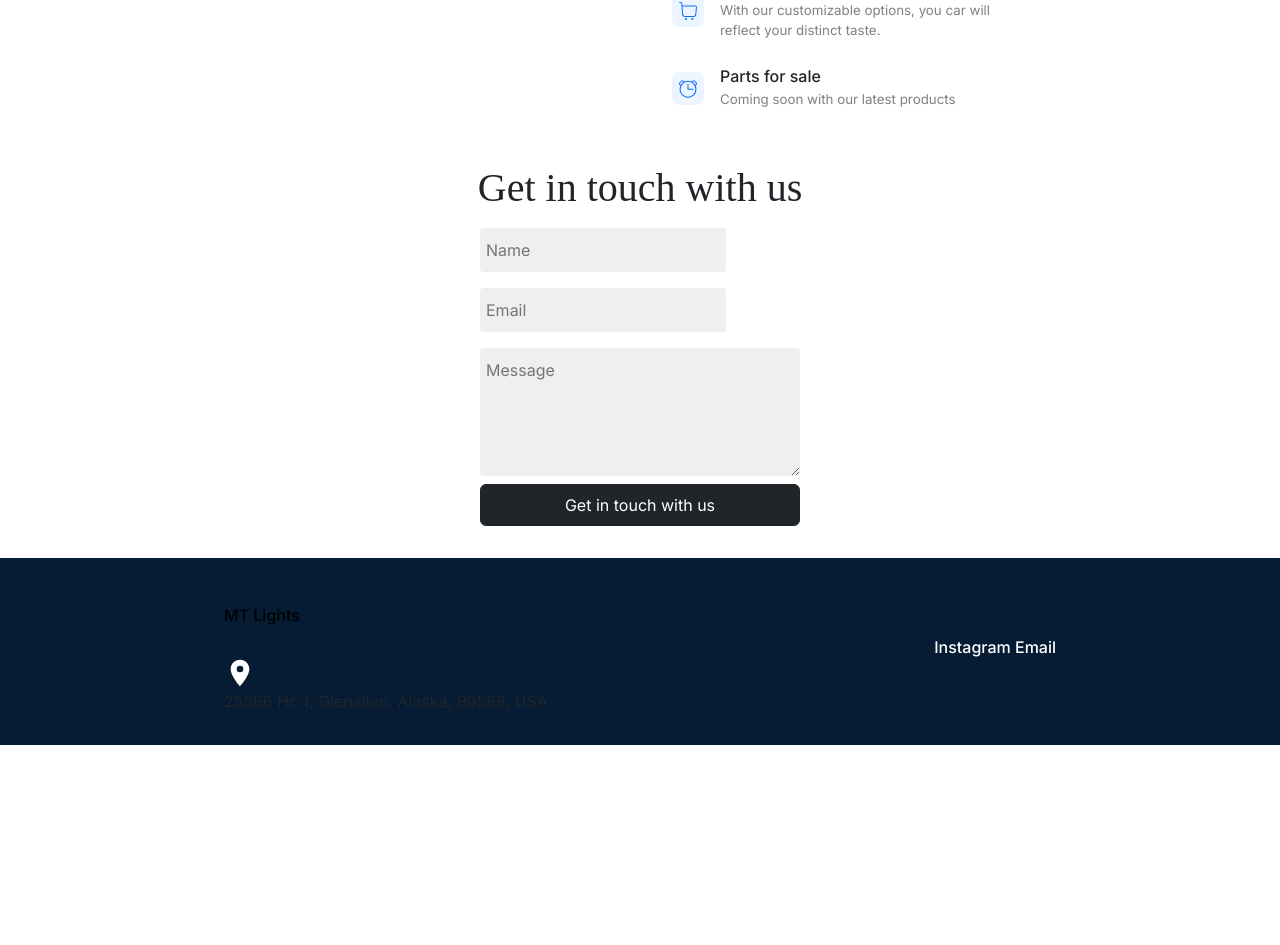
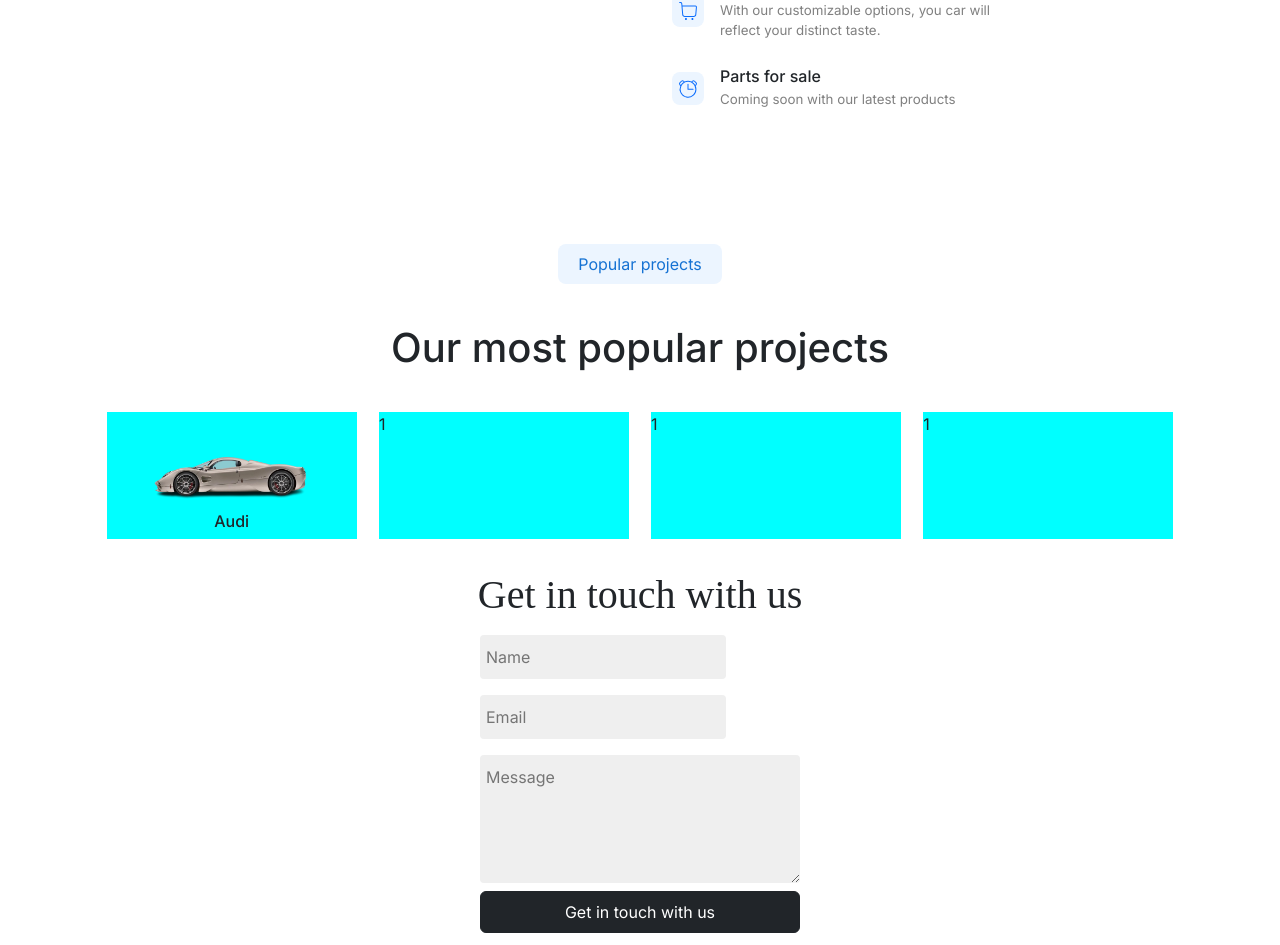
Before and after one commit to kennataddese6/threecars, a Next.js app: page / in a window 1280 px wide. Shown: the part 2007-2952 px from the top of the page. Before the commit the page ends 2752 px from the top, so only its background shows below. Built offline with nearby package versions, Linux system fonts and the light colour scheme; a web font is replaced by a local one.

Commit message:
prepare project page

```diff
--- a/app/globals.css
+++ b/app/globals.css
@@ -106,6 +106,16 @@ body,
   display: flex;
   flex-wrap: wrap;
 }
+.projectsContainer {
+  margin: 16px auto;
+  display: flex;
+  flex-wrap: wrap;
+  justify-content: space-between;
+}
+.projects {
+  width: 250px;
+  background-color: aqua;
+}
 .workstep {
   margin: auto;
   padding: 6em 0 0;
@@ -172,6 +182,11 @@ body,
 .heroImage {
   width: 100%;
   height: 35vh;
+  object-fit: contain;
+}
+.projectImage {
+  width: 100%;
+  height: 100px;
   object-fit: contain;
 }
 .sneakinfo {
--- a/app/page.tsx
+++ b/app/page.tsx
@@ -402,6 +402,26 @@ export default function Home() {
           </div>
         </div>
       </motion.div>
+      <motion.div
+        initial={{ opacity: 0 }}
+        whileInView={{ opacity: 1 }}
+        transition={{ duration: 1.6, delay: 0.5, ease: 'easeInOut' }}
+        className="workstep col-lg-11 col-xl-9"
+      >
+        <button className="works-button " style={{ margin: 'auto' }}>
+          Popular projects
+        </button>
+        <h1 className="steps-header">Our most popular projects</h1>
+      </motion.div>
+      <div className="projectsContainer col-xl-10">
+        <div className="projects">
+          <Image src={sports2} alt="projectimage" className="projectImage" />
+          <h6 className="center-text">Audi</h6>
+        </div>
+        <div className="projects">1</div>
+        <div className="projects">1</div>
+        <div className="projects">1</div>
+      </div>
       <div className="footerOne">
         <h1 className="center-text play-write">Get in touch with us</h1>
         <div className="contactUsFormContainer col-lg-3">
```
